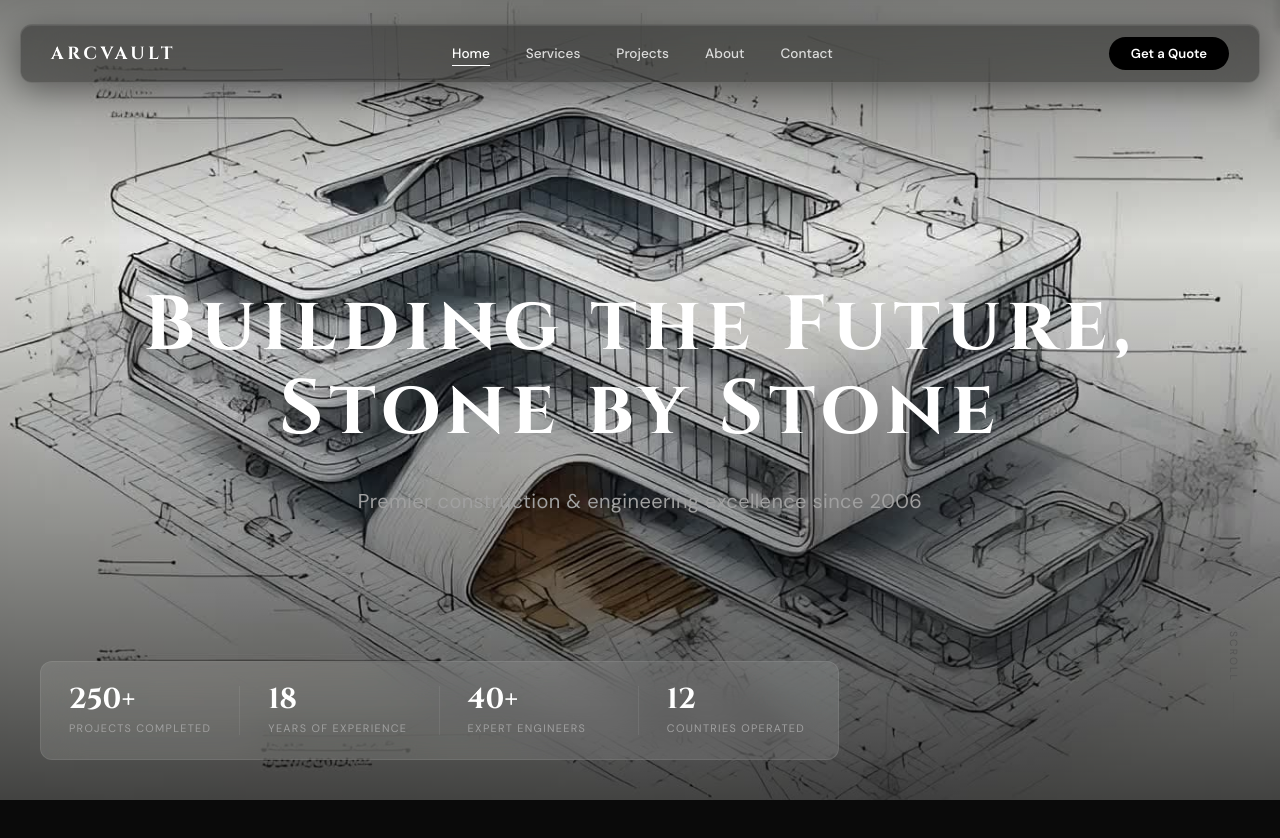
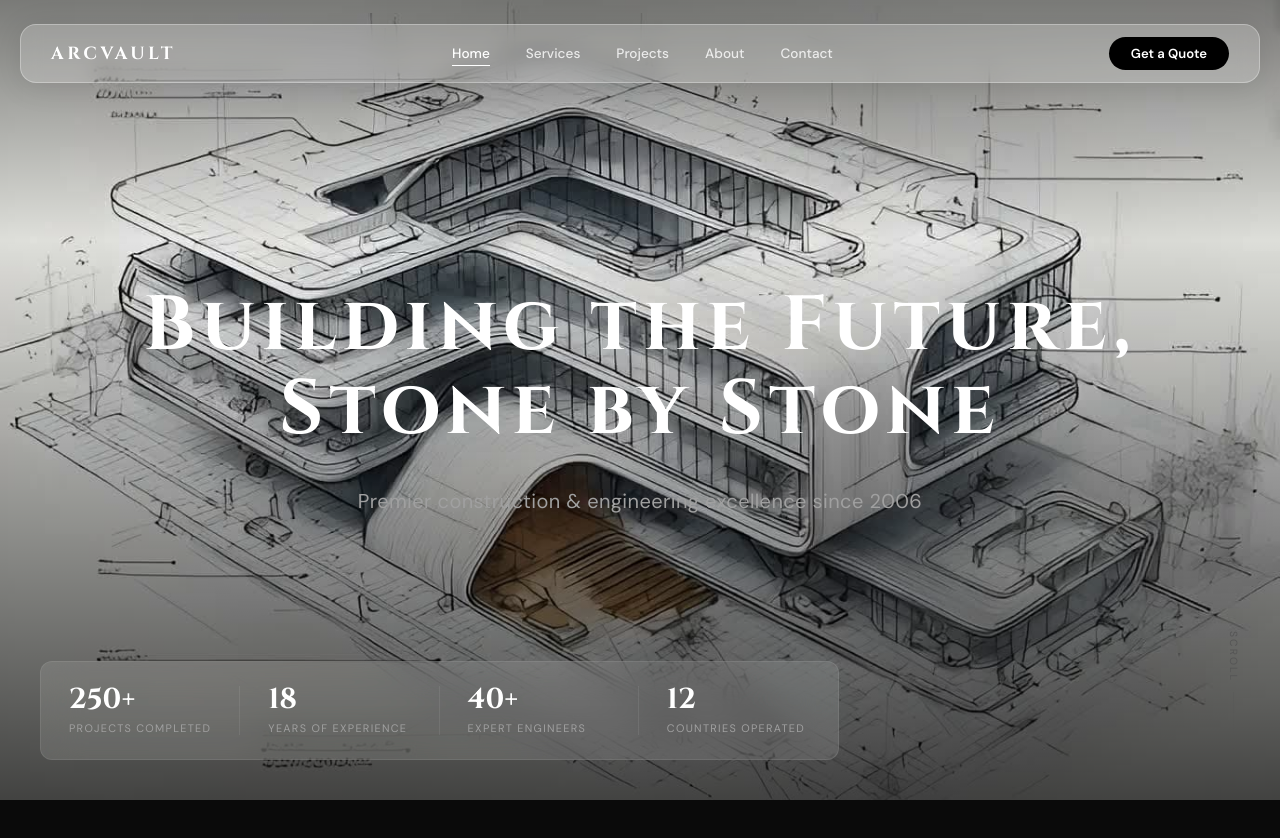
Before and after one commit to Rabiaan/ARCVAULT, a React (Vite) app: page / in a window 1280 px wide. Shown: the top 838 px of the page. Built offline with nearby package versions, Linux system fonts and the light colour scheme.

Commit message:
Apply navbar glass background

```diff
--- a/src/components/Navbar.css
+++ b/src/components/Navbar.css
@@ -10,6 +10,19 @@
     pointer-events: none;
     transition: all 0.5s cubic-bezier(0.23, 1, 0.32, 1);
 }
+.glass-effect {
+    /* Semi-transparent white background */
+    background: rgba(255, 255, 255, 0.2);
+
+    /* The core blur effect */
+    backdrop-filter: blur(10px);
+    -webkit-backdrop-filter: blur(10px); /* Support for Safari */
+
+    /* Optional styling for better effect */
+    border-radius: 16px;
+    border: 1px solid rgba(255, 255, 255, 0.3);
+    box-shadow: 0 4px 30px rgba(0, 0, 0, 0.1);
+}
 
 .nav-container {
     pointer-events: all;
@@ -18,30 +31,30 @@
     justify-content: space-between;
     gap: 40px;
     padding: 12px 30px;
-    border-radius: 12px;
-    background: rgba(20, 20, 20, 0.45);
-    backdrop-filter: blur(30px) saturate(180%) brightness(0.95);
-    -webkit-backdrop-filter: blur(30px) saturate(180%) brightness(0.95);
-    border: 1px solid rgba(255, 255, 255, 0.12);
-    box-shadow:
-        0 8px 32px rgba(0, 0, 0, 0.4),
-        inset 0 1px 0 rgba(255, 255, 255, 0.08);
+    border-radius: 16px;
     width: 100%;
     margin: 0 auto;
     transition: all 0.6s cubic-bezier(0.16, 1, 0.3, 1);
+
+    /* Apply your requested glass background */
+    background: rgba(255, 255, 255, 0.2);
+    backdrop-filter: blur(10px);
+    -webkit-backdrop-filter: blur(10px); /* Support for Safari */
+    border: 1px solid rgba(255, 255, 255, 0.3);
+    box-shadow: 0 4px 30px rgba(0, 0, 0, 0.1);
 }
+
 
 .navbar.scrolled .nav-container {
     width: 95%;
     padding: 10px 25px;
-    background: rgba(15, 15, 15, 0.55);
-    backdrop-filter: blur(35px) saturate(200%) brightness(0.9);
-    -webkit-backdrop-filter: blur(35px) saturate(200%) brightness(0.9);
-    border-color: rgba(255, 255, 255, 0.1);
-    box-shadow:
-        0 15px 50px rgba(0, 0, 0, 0.5),
-        inset 0 1px 0 rgba(255, 255, 255, 0.06);
+    background: rgba(255, 255, 255, 0.2);
+    backdrop-filter: blur(10px);
+    -webkit-backdrop-filter: blur(10px);
+    border-color: rgba(255, 255, 255, 0.3);
+    box-shadow: 0 4px 30px rgba(0, 0, 0, 0.1);
 }
+
 
 /* ── Logo ── */
 .nav-logo {
```
